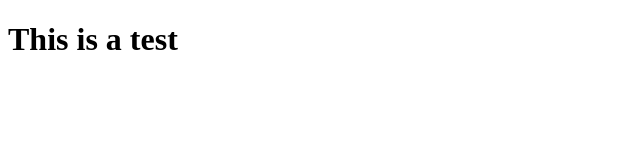
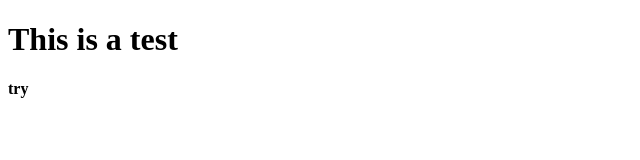
Before and after one commit to shirinmk/Asha, a plain HTML site: page index.html in a window 1280 px wide. Shown: the full height of the page, 0-640 px from the left. Drawn offline with Linux system fonts and the light colour scheme.

Commit message:
second commit

```diff
--- a/index.html
+++ b/index.html
@@ -7,5 +7,6 @@
 </head>
 <body>
     <h1>This is a test</h1>
+    <h4>try</h4>
 </body>
 </html>
```
